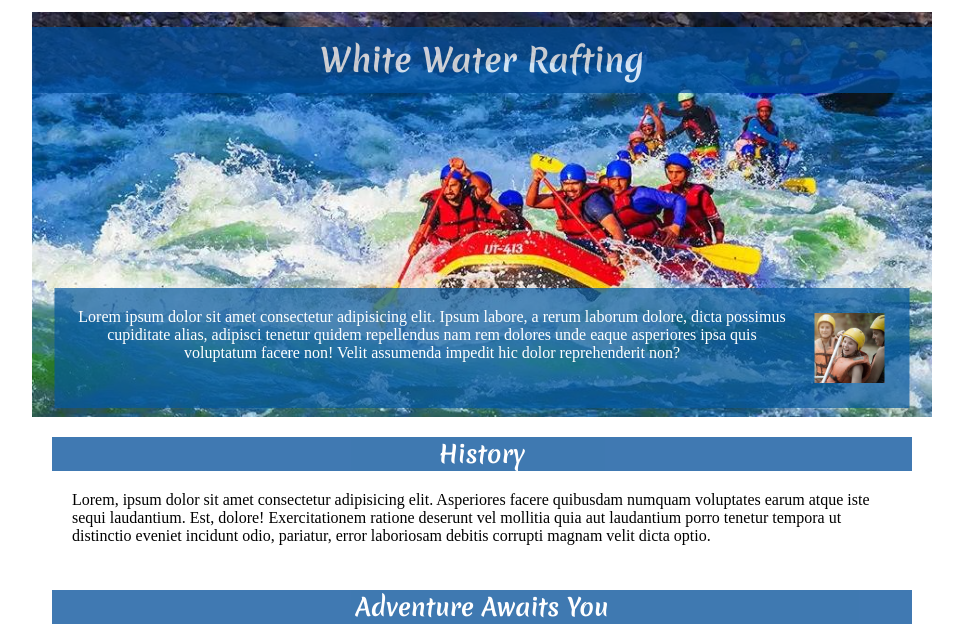
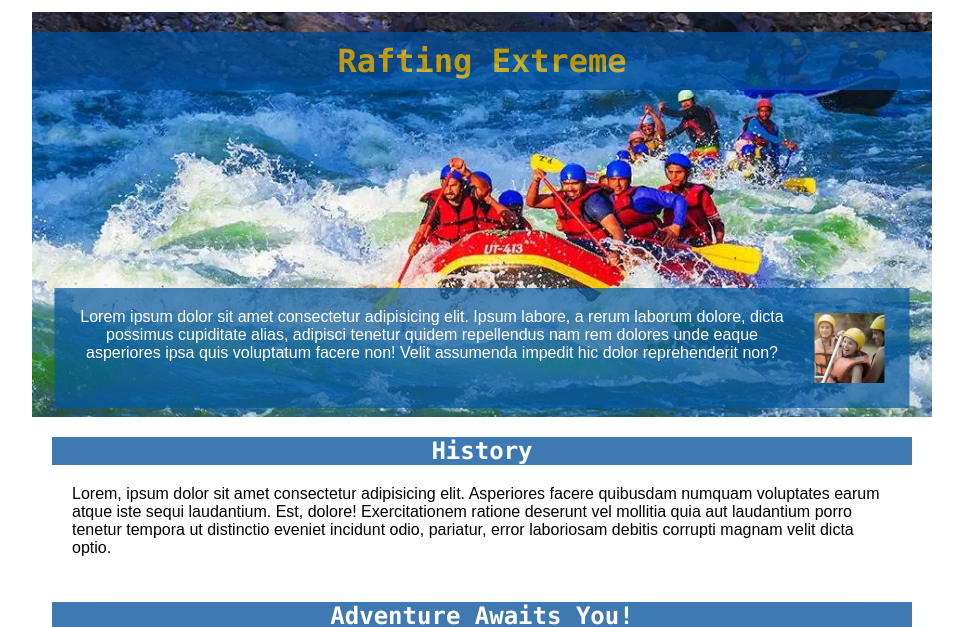
Before and after one commit to manupumarr/wdd130, a plain HTML site: page wwr/about.html in a window 1280 px wide. Shown: the part 183-810 px from the top of the page, without its empty margins (158-1121 px from the left). Drawn offline with Linux system fonts and the light colour scheme.

Commit message:
fixed 01

```diff
--- a/wwr/about.html
+++ b/wwr/about.html
@@ -7,13 +7,8 @@
     <title>Withe Water Rafting About Us</title>
     <meta name="description"
         content="The about us page includes an overview of the page itself, images, structure, general idea"">
-    <meta name=" author" content="Manuel Alejandro Pumar Carrasquero">
+    <meta name=" author" content="Manuel Pumar">
     <link rel="stylesheet" href="styles/styles.css">
-    <link rel="preconnect" href="https://fonts.googleapis.com">
-    <link rel="preconnect" href="https://fonts.gstatic.com" crossorigin>
-    <link
-        href="https://fonts.googleapis.com/css2?family=Merienda:wght@300..900&family=Red+Hat+Display:ital,wght@0,300..900;1,300..900&display=swap"
-        rel="stylesheet">
 </head>
 
 <body>
@@ -30,8 +25,8 @@
 
     <main>
         <div class="hero">
-            <img src="images/hero-banner.jpg" class="hero-img" alt="hero image">
-            <h1>White Water Rafting</h1>
+            <img src="images/hero-banner.jpg" class="hero-img" alt="hero image, People enjoying rafting">
+            <h1>Rafting Extreme</h1>
             <article>
                 <img src="images/happy-rafting.jpg" alt="Happy client">
                 <p>Lorem ipsum dolor sit amet consectetur adipisicing elit. Ipsum labore, a rerum laborum dolore, dicta
@@ -42,23 +37,21 @@
 
         <section>
             <h2>History</h2>
-
             <p>Lorem, ipsum dolor sit amet consectetur adipisicing elit. Asperiores facere quibusdam numquam
                 voluptates earum atque iste sequi laudantium. Est, dolore! Exercitationem ratione deserunt vel
                 mollitia quia aut laudantium porro tenetur tempora ut distinctio eveniet incidunt odio, pariatur,
                 error laboriosam debitis corrupti magnam velit dicta optio.</p>
-
         </section>
 
         <section>
-            <h2>Adventure Awaits You</h2>
+            <h2>Adventure Awaits You!</h2>
         </section>
     </main>
 
     <footer>
         <p>©️ 2025 • White Water Rafting • Manuel Pumar</p>
 
-        <nav class="links footer">
+        <nav class="socialmedia">
             <a href="https://www.facebook.com/" target="_blank">
                 <img src="images/facebook-logo.png" alt="Facebook Logo">
             </a>
--- a/wwr/styles/styles.css
+++ b/wwr/styles/styles.css
@@ -4,8 +4,8 @@
     --accent1-color: #EDBB00;
     --accent2-color: #ffffff;
 
-    --heading-font: Merienda, serif;
-    --body-font: 'Red Hat Display', serif;
+    --heading-font: Consolas, serif;
+    --body-font: arial, serif;
 }
 
 * {
@@ -16,7 +16,7 @@
 
 body{
   margin: auto;
-  font-family: var(--paragraph-font);
+  font-family: var(--body-font);
 }
 
 header, main, footer {
@@ -49,24 +49,24 @@ header a {
   display: block;
 }
 
-h1 {
+.hero article img {
+  width: 120px;
+  height: auto;
+  padding: 25px;
+  float: right;
+}
+
+.hero h1 {
   position: absolute;
-  top: 15px;
+  top: 20px;
   left: 50%;
   transform: translateX(-50%);
-  color: var(--accent2-color);
+  color: var(--accent1-color);
   width: 100%;
   padding: 10px;
   text-align: center;
   opacity: 0.75;
   background-color: var(--secondary-color);
-}
-
-.hero article img {
-  width: 120px;
-  height: auto;
-  padding: 25px;
-  float: right;
 }
 
 h2{
@@ -76,7 +76,7 @@ h2{
   background-color: var(--secondary-color);
 }
 
-article {
+.hero article {
   position: absolute;
   top: 83%;
   left: 50%;
@@ -88,3 +88,7 @@ article {
   text-align: center;
   color: var(--accent2-color);
 }
+
+.socialmedia a {
+  text-decoration: none
+}
```
Also changed, not shown: wwr/images/contact-us-wireframe.png (deleted).
